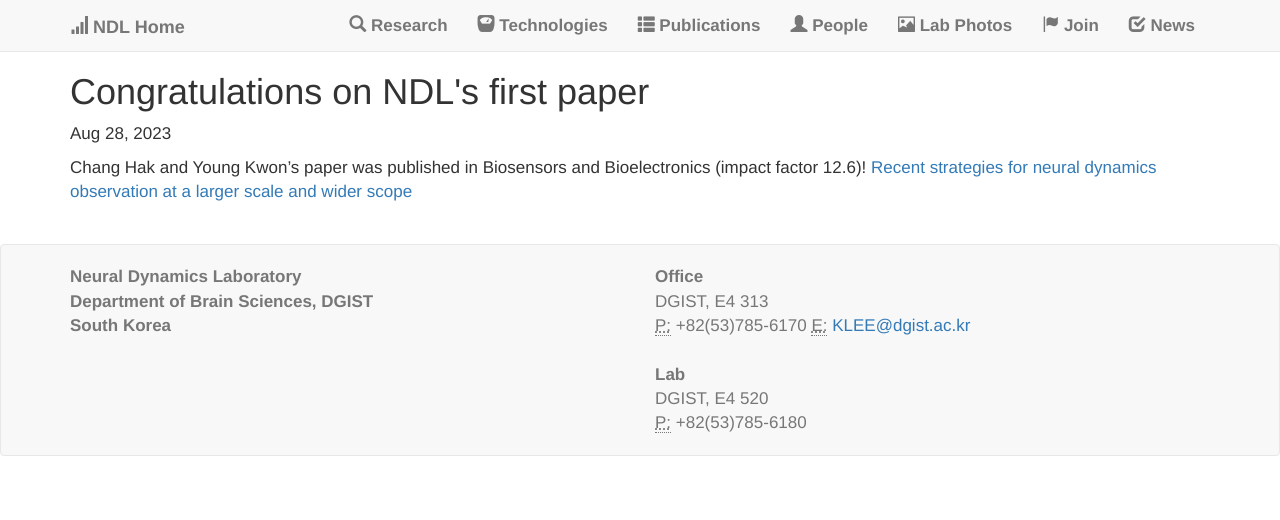
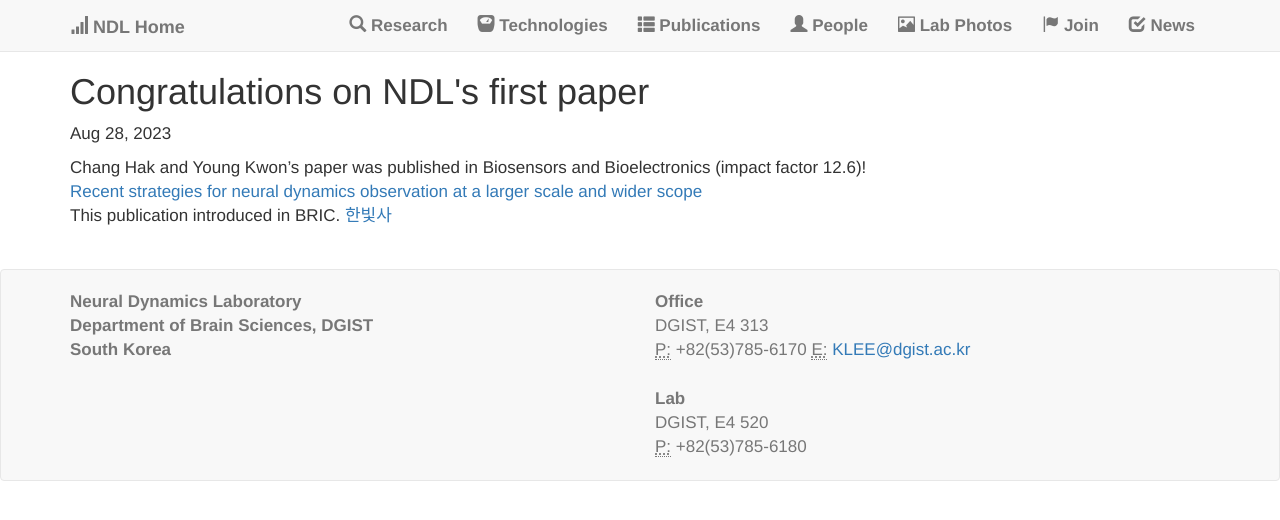
Before and after one commit to kleelab/kleelab.github.io, a Jekyll site: the page built from _posts/2023-08-28- Publication.md, in a window 1280 px wide. Shown: the top 520 px of the page. Built offline with Jekyll 4.4.1, drawn with Linux system fonts in a browser that asks for light colours; nearby versions of some CDN libraries; a style sheet for code colours, icons or effects is not loaded.

Commit message:
Update 2023-08-28- Publication.md

```diff
--- a/_posts/2023-08-28- Publication.md
+++ b/_posts/2023-08-28- Publication.md
@@ -4,5 +4,6 @@ title: Congratulations on NDL's first paper
 date:   2023-08-28
 excerpt:
 ---
-Chang Hak and Young Kwon's paper was published in Biosensors and Bioelectronics (impact factor 12.6)!
-<a href="https://doi.org/10.1016/j.bios.2023.115638"> Recent strategies for neural dynamics observation at a larger scale and wider scope </a>
+Chang Hak and Young Kwon's paper was published in Biosensors and Bioelectronics (impact factor 12.6)!<br>
+<a href="https://doi.org/10.1016/j.bios.2023.115638"> Recent strategies for neural dynamics observation at a larger scale and wider scope </a> <br>
+This publication introduced in BRIC. <a href="https://www.ibric.org/bric/hanbitsa/treatise.do?mode=treatise-view&id=90666&authorId=43271&pager.offset=0&pagerLimit=10&srAuthorId=7666&beforemode=author-treatise-list#!/list"> 한빛사 </a>
```
